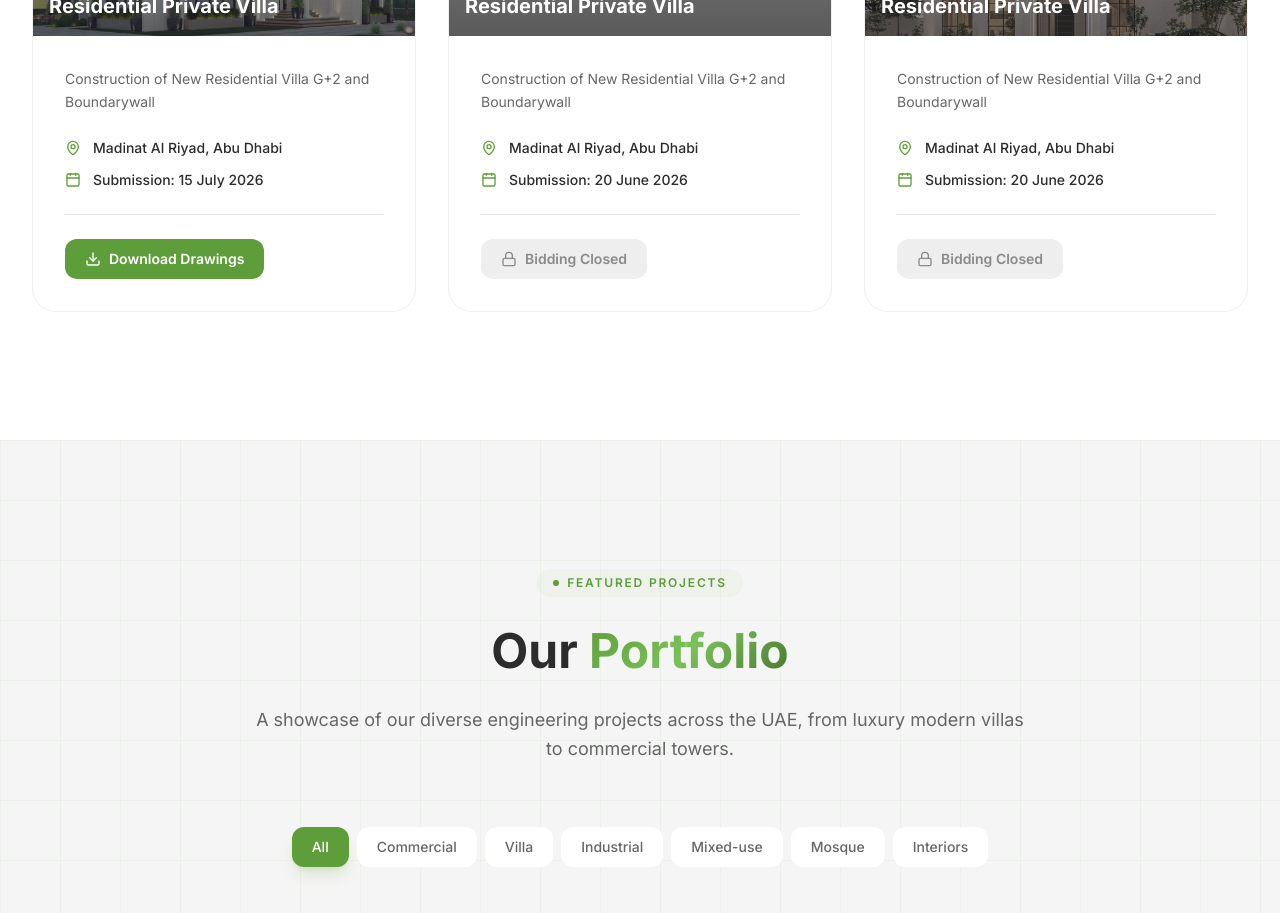
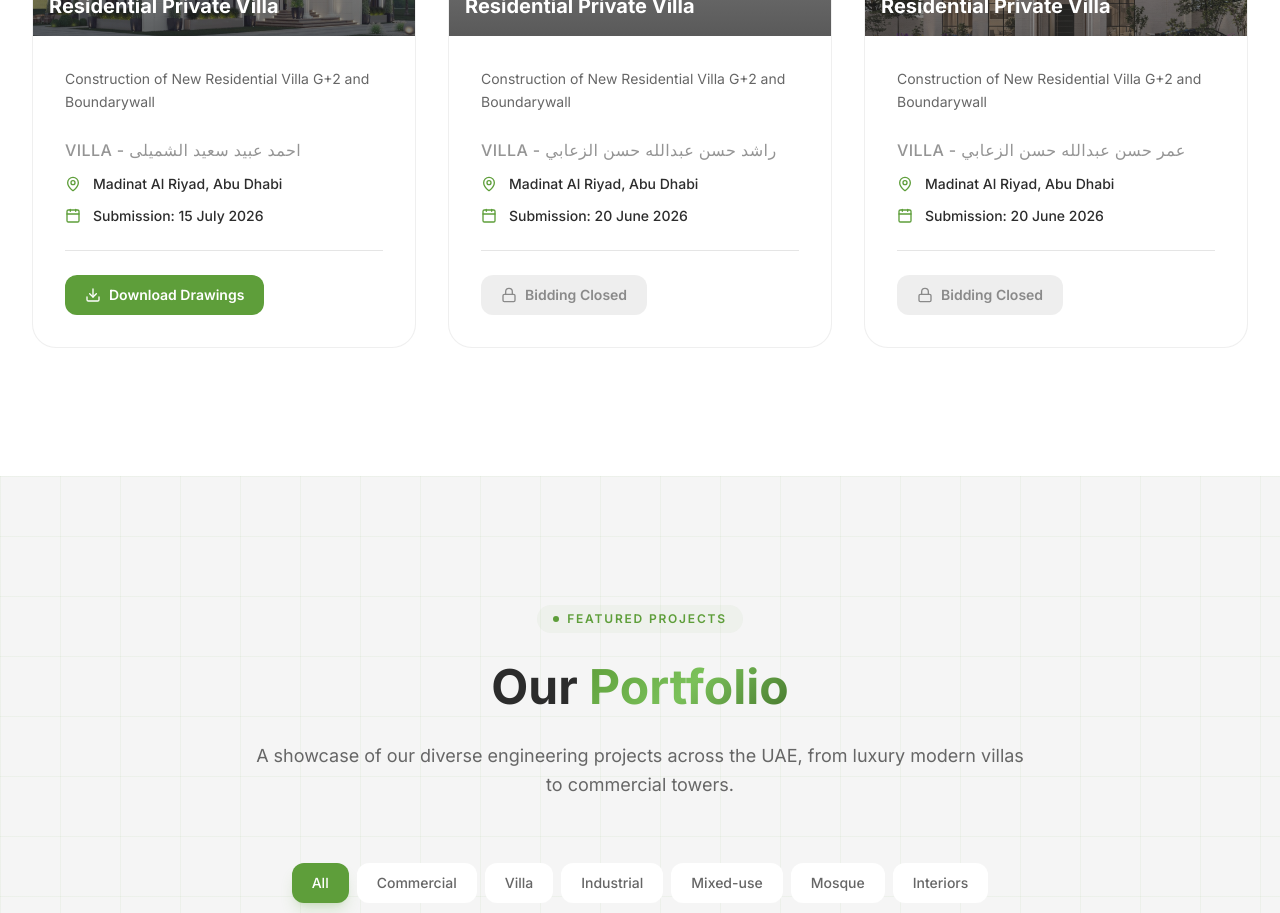
Before and after one commit to sherry2k/ubec-website, a React (Vite) app: page / in a window 1280 px wide. Shown: the part 4140-5053 px from the top of the page. Built offline with nearby package versions, Linux system fonts and the light colour scheme; grey boxes are pictures that could not be loaded.

Commit message:
Add project name to tender cards

```diff
--- a/src/components/Tenders.tsx
+++ b/src/components/Tenders.tsx
@@ -48,6 +48,7 @@ function TenderCard({ tender, index, onImageClick }: { tender: typeof TENDERS[0]
         <p className="text-gray-body text-sm leading-relaxed mb-6">{tender.description}</p>
 
         <div className="space-y-3">
+          <p className="text-base font-medium text-gray-body/70 uppercase tracking-wide">{tender.projectName}</p>
           <div className="flex items-center gap-3 text-sm">
             <MapPin className="w-4 h-4 text-brand shrink-0" />
             <span className="text-charcoal font-medium">{tender.location}</span>
--- a/src/data/content.ts
+++ b/src/data/content.ts
@@ -193,6 +193,7 @@ export const PROJECTS = [
 
 export const TENDERS = [
   {
+    projectName: 'Villa - احمد عبيد سعيد الشميلى',
     title: 'Residential Private Villa',
     location: 'Madinat Al Riyad, Abu Dhabi',
     submissionDate: '2026-07-15',
@@ -202,6 +203,7 @@ export const TENDERS = [
     status: 'open' as const,
   },
   {
+    projectName: 'Villa - راشد حسن عبدالله حسن الزعابي',
     title: 'Residential Private Villa',
     location: 'Madinat Al Riyad, Abu Dhabi',
     submissionDate: '2026-06-20',
@@ -212,6 +214,7 @@ export const TENDERS = [
     featured: false,
   },
   {
+    projectName: 'Villa - عمر حسن عبدالله حسن الزعابي',
     title: 'Residential Private Villa',
     location: 'Madinat Al Riyad, Abu Dhabi',
     submissionDate: '2026-06-20',
```
